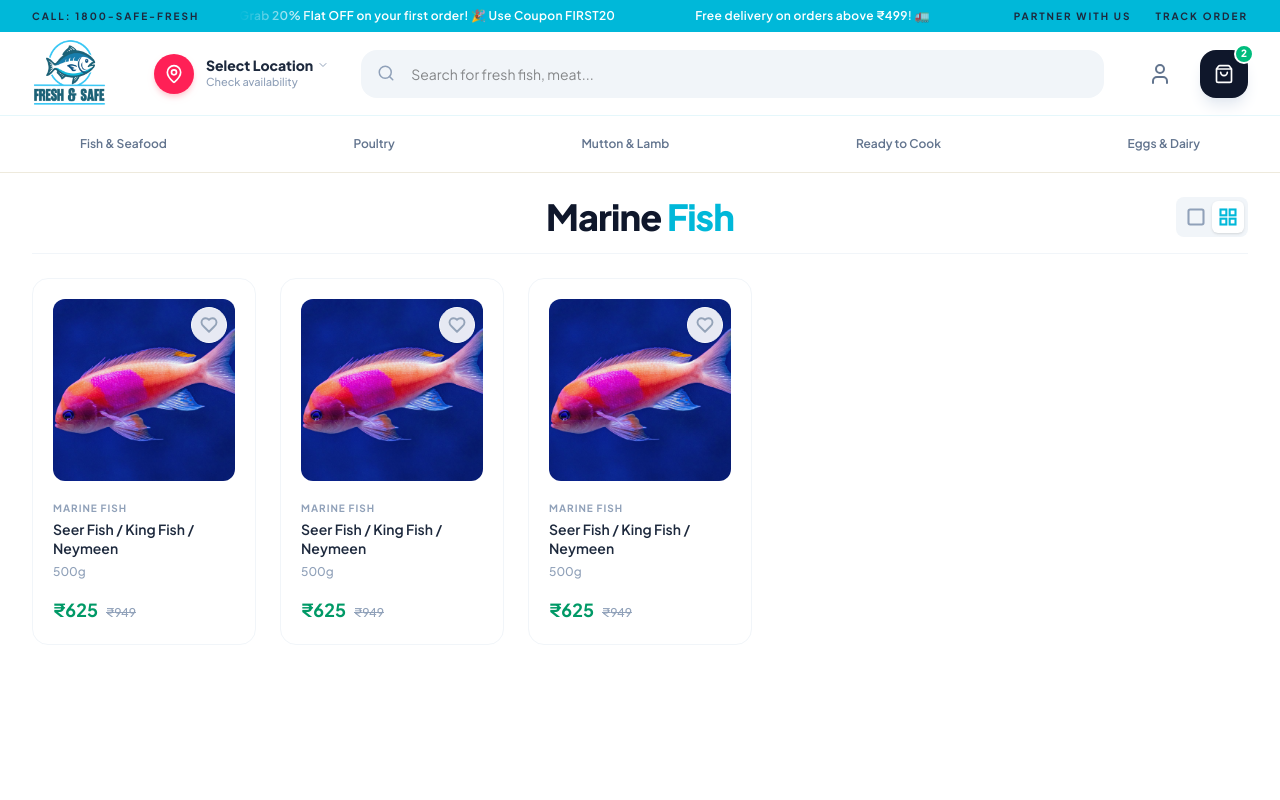
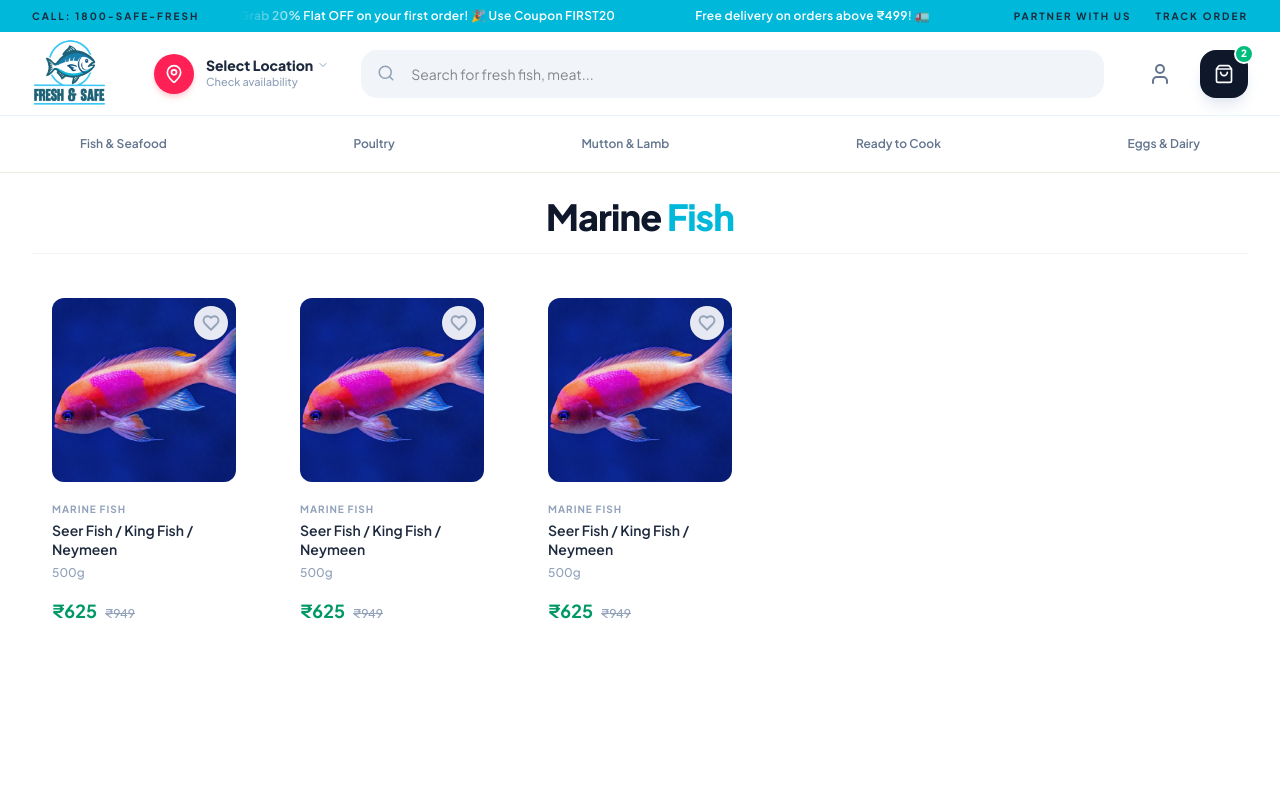
Before and after one commit to akashto76/fresh-and-safe, a Next.js app in the folder user-frontend/: page /products in a window 1280 px wide. Shown: the top 800 px of the page. Built offline with nearby package versions, Linux system fonts and the light colour scheme.

Commit message:
image updated

```diff
--- a/user-frontend/src/app/products/page.tsx
+++ b/user-frontend/src/app/products/page.tsx
@@ -2,7 +2,6 @@
 
 import React, { useState, useEffect } from 'react';
 import Link from 'next/link';
-import Image from 'next/image';
 
 // 1. Define an Interface for your Product
 interface Product {
@@ -15,10 +14,9 @@ interface Product {
   category: string;
 }
 
-// 2. SUB-COMPONENTS (Defined outside main component to stop the lag)
-// This prevents React from recreating the component every millisecond.
+// 2. SUB-COMPONENTS
 const SkeletonCard = ({ isSingleColumn }: { isSingleColumn: boolean }) => (
-  <div className="bg-white p-5 relative animate-pulse border border-slate-100 rounded-2xl shadow-sm">
+  <div className="bg-white p-5 relative animate-pulse shadow-sm rounded-2xl">
     <div
       className={`overflow-hidden rounded-xl bg-slate-200 mb-5 ${
         isSingleColumn ? 'aspect-[16/9]' : 'aspect-square'
@@ -27,10 +25,8 @@ const SkeletonCard = ({ isSingleColumn }: { isSingleColumn: boolean }) => (
     <div className="space-y-2">
       <div className="h-3 w-1/3 bg-slate-200 rounded" />
       <div className="h-4 w-full bg-slate-200 rounded" />
-      <div className="h-4 w-5/6 bg-slate-200 rounded" />
       <div className="flex items-baseline gap-2 mt-4">
         <div className="h-6 w-16 bg-slate-200 rounded" />
-        <div className="h-4 w-12 bg-slate-200 rounded" />
       </div>
     </div>
   </div>
@@ -41,7 +37,7 @@ const productList: Product[] = [
   {
     id: "prod_01",
     name: "Seer Fish / King Fish / Neymeen",
-    image: "/one.avif", // Ensure this file is in your /public folder
+    image: "/one.avif",
     price: 625,
     originalPrice: 949,
     weight: "500g",
@@ -74,34 +70,21 @@ export default function ProductsPage() {
   const [showPopup, setShowPopup] = useState(false);
   const [popupMessage, setPopupMessage] = useState("");
 
-  // Fix the "slow loading" by using a short mount effect
   useEffect(() => {
-    const timer = setTimeout(() => {
-      setLoading(false);
-    }, 300);
+    const timer = setTimeout(() => setLoading(false), 300);
     return () => clearTimeout(timer);
   }, []);
 
-  // Fixed TypeScript types for Event and ID
   const toggleFavorite = (e: React.MouseEvent, id: string) => {
     e.preventDefault();
     e.stopPropagation();
 
     const isAdding = !favorites.includes(id);
-
-    setFavorites(prev =>
-      isAdding
-        ? [...prev, id]
-        : prev.filter(favId => favId !== id)
-    );
+    setFavorites(prev => isAdding ? [...prev, id] : prev.filter(favId => favId !== id));
 
     setPopupMessage(isAdding ? "Product added to wishlist" : "Product removed from wishlist");
     setShowPopup(true);
-
-    const timer = setTimeout(() => {
-      setShowPopup(false);
-    }, 2000);
-
+    const timer = setTimeout(() => setShowPopup(false), 2000);
     return () => clearTimeout(timer);
   };
 
@@ -114,7 +97,7 @@ export default function ProductsPage() {
           showPopup ? 'opacity-100 translate-y-0 scale-100' : 'opacity-0 translate-y-10 scale-95 pointer-events-none'
         }`}
       >
-        <div className="bg-slate-900/90 backdrop-blur-lg border border-white/10 px-6 py-3 rounded-2xl shadow-2xl flex items-center gap-3">
+        <div className="bg-slate-900/90 backdrop-blur-lg px-6 py-3 rounded-2xl shadow-2xl flex items-center gap-3">
           <div className={`${popupMessage.includes('added') ? 'bg-emerald-500' : 'bg-rose-500'} rounded-full p-1`}>
             <svg xmlns="http://www.w3.org/2000/svg" width="14" height="14" viewBox="0 0 24 24" fill="none" stroke="white" strokeWidth="3" strokeLinecap="round" strokeLinejoin="round">
               {popupMessage.includes('added') ? <polyline points="20 6 9 17 4 12"/> : <line x1="18" y1="6" x2="6" y2="18" />}
@@ -130,7 +113,8 @@ export default function ProductsPage() {
             Marine <span className="text-[#00b8d9]">Fish</span>
           </h1>
 
-          <div className="absolute right-0 flex bg-slate-100 p-1 rounded-lg">
+          {/* UPDATE: Sorting toggle is now hidden on desktop (md:hidden) */}
+          <div className="absolute right-0 flex md:hidden bg-slate-100 p-1 rounded-lg">
             <button onClick={() => setIsSingleColumn(true)} className={`p-1.5 rounded-md transition-colors ${isSingleColumn ? 'bg-white shadow-sm text-[#00b8d9]' : 'text-slate-400'}`}>
               <svg xmlns="http://www.w3.org/2000/svg" width="20" height="20" viewBox="0 0 24 24" fill="none" stroke="currentColor" strokeWidth="2.5"><rect x="3" y="3" width="18" height="18" rx="2" ry="2" /></svg>
             </button>
@@ -140,19 +124,20 @@ export default function ProductsPage() {
           </div>
         </div>
 
-        {/* UI UPDATE: Removed the background from the grid.
-          Each card now has its own white background and border for a clean "card" look.
+        {/* UPDATE: Grid logic
+            - Mobile: respects isSingleColumn (grid-cols-1 or grid-cols-2)
+            - Desktop: Always stays at 5 columns (md:grid-cols-3 lg:grid-cols-5)
         */}
-        <div className={`grid gap-6 overflow-hidden ${isSingleColumn ? 'grid-cols-1' : 'grid-cols-2 md:grid-cols-3 lg:grid-cols-5'}`}>
+        <div className={`grid gap-6 ${isSingleColumn ? 'grid-cols-1' : 'grid-cols-2'} md:grid-cols-3 lg:grid-cols-5`}>
           {loading
             ? Array.from({ length: 5 }).map((_, index) => <SkeletonCard key={index} isSingleColumn={isSingleColumn} />)
             : productList.map((item) => {
                 const isLiked = favorites.includes(item.id);
                 return (
-                  <div key={item.id} className="group bg-white p-5 border border-slate-100 rounded-2xl hover:shadow-xl hover:border-slate-200 transition-all duration-300 relative block">
+                  <div key={item.id} className="group bg-white p-5 transition-all duration-300 relative block">
                     <button
                       onClick={(e) => toggleFavorite(e, item.id)}
-                      className="absolute top-7 right-7 z-20 p-2 bg-white/90 backdrop-blur-sm rounded-full shadow-sm border border-slate-50 transition-all active:scale-90 hover:scale-110"
+                      className="absolute top-7 right-7 z-20 p-2 bg-white/90 backdrop-blur-sm rounded-full shadow-sm transition-all active:scale-90 hover:scale-110"
                     >
                       <svg xmlns="http://www.w3.org/2000/svg" width="18" height="18" viewBox="0 0 24 24" fill={isLiked ? "#10b981" : "none"} stroke={isLiked ? "#10b981" : "#94a3b8"} strokeWidth="2.5" strokeLinecap="round" strokeLinejoin="round">
                         <path d="M19 14c1.49-1.46 3-3.21 3-5.5A5.5 5.5 0 0 0 16.5 3c-1.76 0-3 .5-4.5 2-1.5-1.5-2.74-2-4.5-2A5.5 5.5 0 0 0 2 8.5c0 2.3 1.505 4.046 3 5.5L12 21Z" />
@@ -160,10 +145,8 @@ export default function ProductsPage() {
                     </button>
 
                     <Link href={`/products/${item.id}`}>
+                      {/* UPDATE: Removed border from image container */}
                       <div className={`overflow-hidden rounded-xl bg-slate-50 mb-5 relative ${isSingleColumn ? 'aspect-[16/9]' : 'aspect-square'}`}>
-                        {/* Using standard img for now since we are using local files.
-                          Change to <Image /> if using remote URLs for better speed.
-                        */}
                         <img
                           src={item.image}
                           alt={item.name}
```
